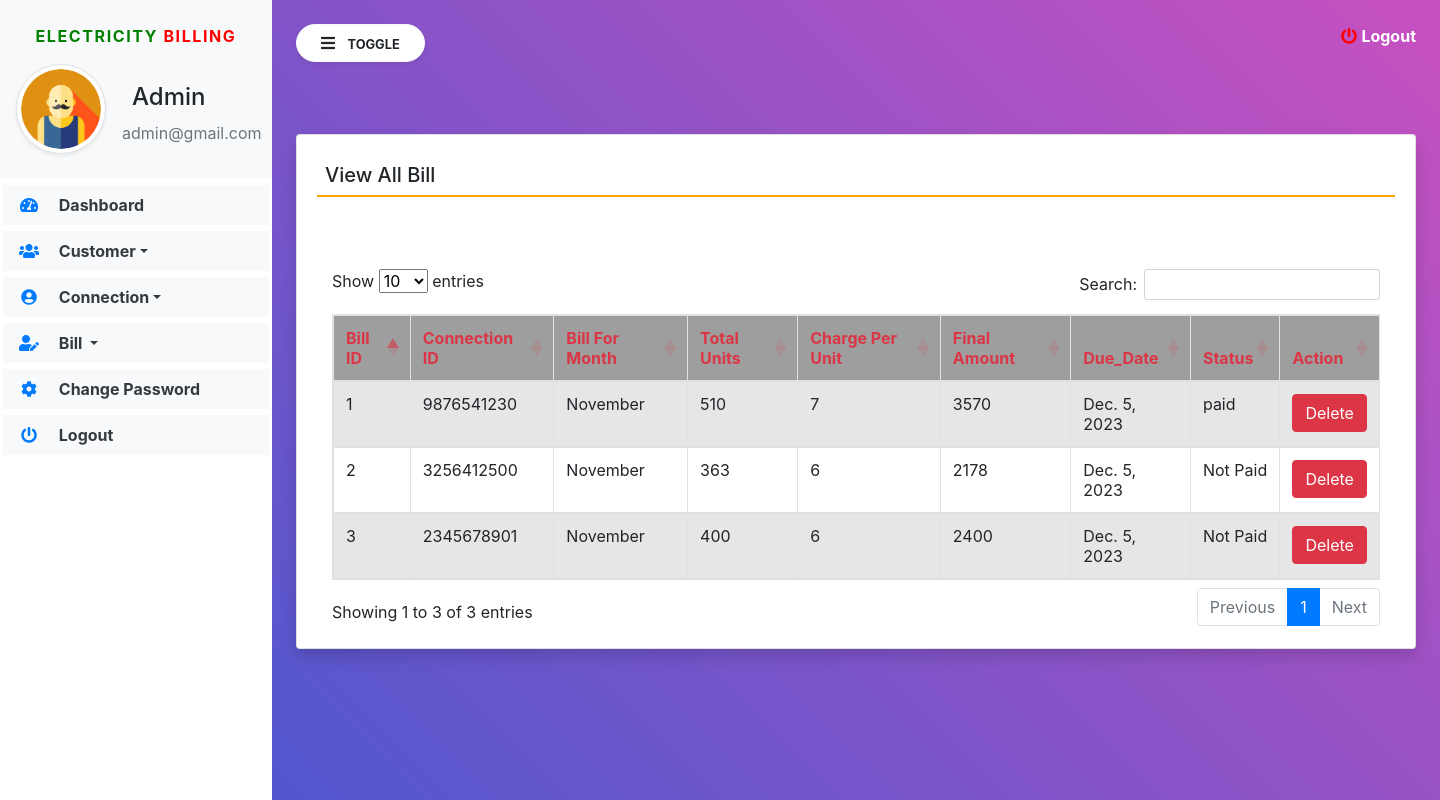
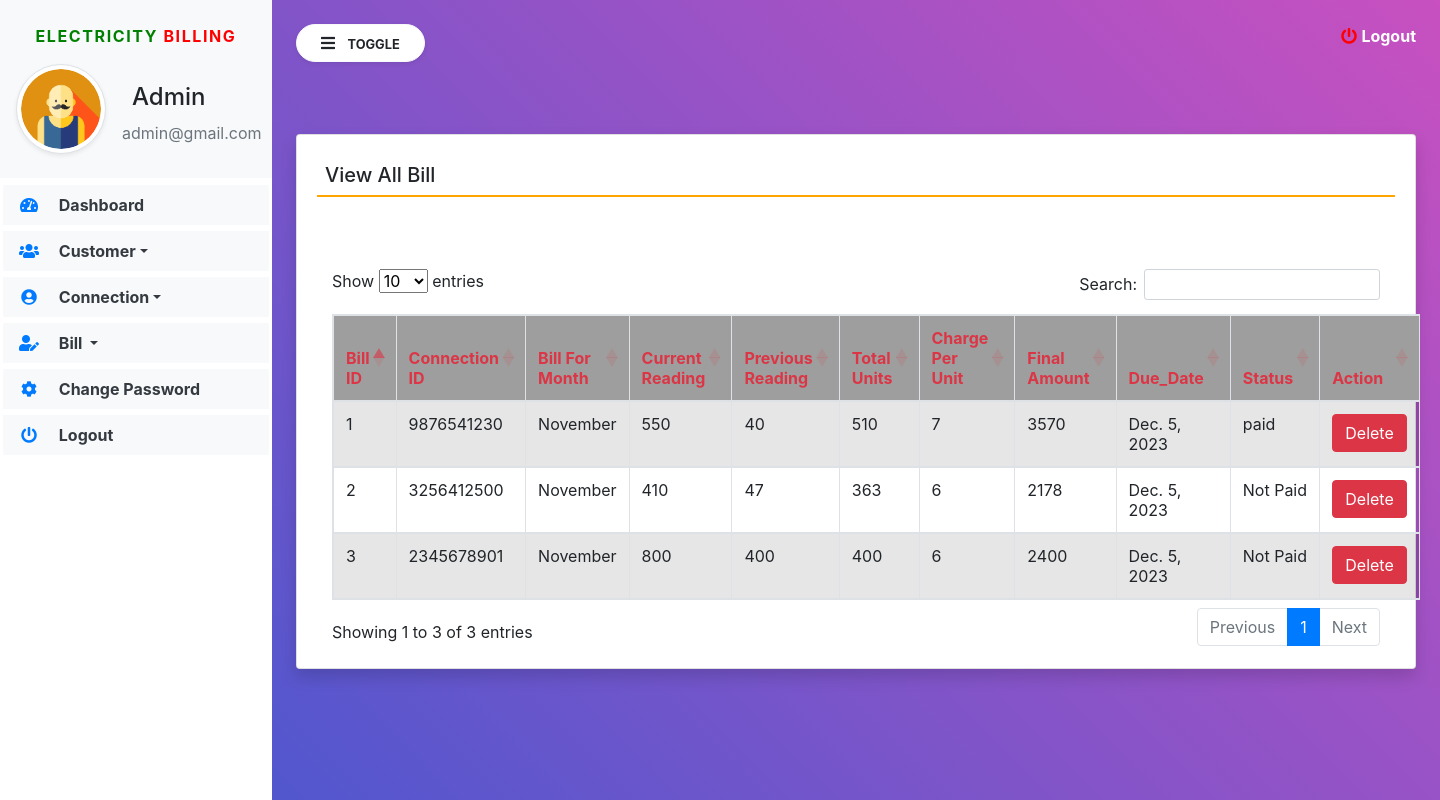
Before and after one commit to MurmuMaster/EBMS, a Django app: page /view_Bill in a window 1440 px wide. Run offline with Django 3.2, Linux system fonts and the light colour scheme; a user stored in the database is signed in; data comes from the database, SQL or seed files in the repository; both versions use the stored data as it was after the commit; some libraries are stand-ins or nearby versions.

Commit message:
bill added

```diff
--- a/electricity/templates/view_Bill.html
+++ b/electricity/templates/view_Bill.html
@@ -15,8 +15,8 @@
 					<th class="text-danger">Bill ID</th>
 					<th class="text-danger">Connection ID</th>
 					<th class="text-danger">Bill For Month</th>
-					{% comment %} <th class="text-danger">Current Reading</th> {% endcomment %}
-					{% comment %} <th class="text-danger">Previous Reading</th> {% endcomment %}
+					<th class="text-danger">Current Reading</th>
+					<th class="text-danger">Previous Reading</th>
 					<th class="text-danger">Total Units</th>
 					<th class="text-danger">Charge Per Unit</th>
 					<th class="text-danger">Final Amount</th>
@@ -31,8 +31,8 @@
 				  <td>{{forloop.counter}}</td>
 				  <td>{{i.connection.connectionid}}</td>
 				  <td>{{i.billformonth}}</td>
-				  {% comment %} <td>{{i.currentreading}}</td> {% endcomment %}
-				  {% comment %} <td>{{i.previousreading}}</td> {% endcomment %}
+				  <td>{{i.currentreading}}</td>
+				  <td>{{i.previousreading}}</td>
 				  <td>{{i.totalunit}}</td>
 				  <td>{{i.chargeperunit}}</td>
 				  <td>{{i.finalamount}}</td>
```
Also changed, not shown: electricity/templates/add_Bill.html (+4 -4 lines), db.sqlite3.
